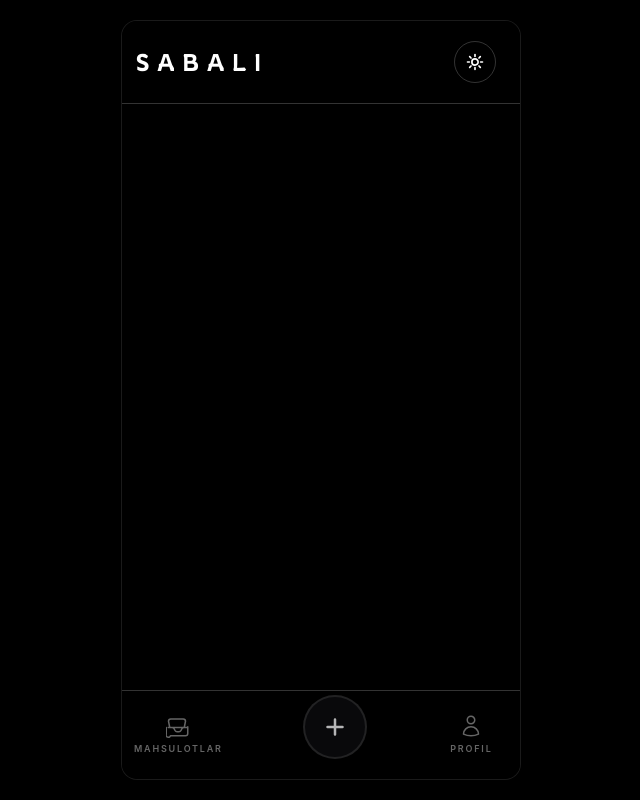
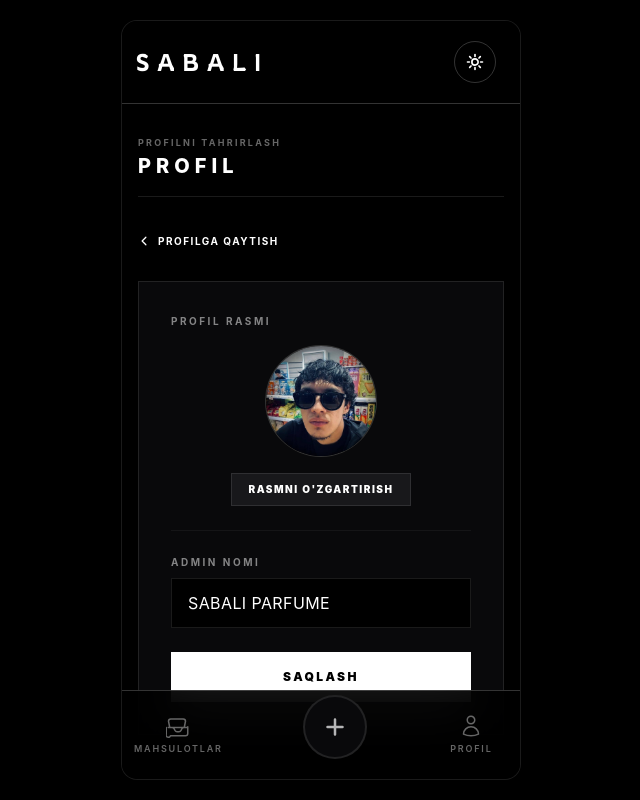
Before and after one commit to M-Ibrokhiiim/Sabali-parfume---ADMIN, a Nuxt app in the folder app/: page /profile-edit in a window 1280 px wide. Shown: the whole page, without its empty margins (319-959 px from the left). Built offline with nearby package versions, Linux system fonts and the light colour scheme; no server answers.

Commit message:
Profile editing page is implemented

```diff
--- a/app/app/composables/useStore.ts
+++ b/app/app/composables/useStore.ts
@@ -162,7 +162,15 @@ const TRANSLATIONS = {
     dbCacheReset: 'Ma\'lumotlar ombori keshini tozalash',
     dbCacheDesc: 'Standart namunalarni tiklash va LocalStorage-ni tozalash',
     wipeCache: 'Keshni tozalash',
-    confirmWipe: 'KESHNI TOZALASH VA BARCHA NAMUNALARNI TIKLASHNI HOHLAYSIZMI?'
+    confirmWipe: 'KESHNI TOZALASH VA BARCHA NAMUNALARNI TIKLASHNI HOHLAYSIZMI?',
+    editProfile: "O'zgartirish",
+    editProfileTitle: "Profilni tahrirlash",
+    adminNameLabel: "Admin nomi",
+    profilePicLabel: "Profil rasmi",
+    btnSave: "SAQLASH",
+    backToProfile: "Profilga qaytish",
+    changePhoto: "Rasmni o'zgartirish",
+    defaultPhoto: "Standart rasm"
   },
   ru: {
     // Nav
@@ -250,7 +258,15 @@ const TRANSLATIONS = {
     dbCacheReset: 'Сброс кэша базы данных',
     dbCacheDesc: 'Восстановить макеты и очистить LocalStorage',
     wipeCache: 'Очистить кэш',
-    confirmWipe: 'ВЫ УВЕРЕНЫ, ЧТО ХОТИТЕ ОЧИСТИТЬ КЭШ И ВОССТАНОВИТЬ ВСЕ МАКЕТЫ?'
+    confirmWipe: 'ВЫ УВЕРЕНЫ, ЧТО ХОТИТЕ ОЧИСТИТЬ КЭШ И ВОССТАНОВИТЬ ВСЕ МАКЕТЫ?',
+    editProfile: "Изменить",
+    editProfileTitle: "Редактировать профиль",
+    adminNameLabel: "Имя админа",
+    profilePicLabel: "Фото профиля",
+    btnSave: "СОХРАНИТЬ",
+    backToProfile: "Вернуться в профиль",
+    changePhoto: "Изменить фото",
+    defaultPhoto: "Стандартное фото"
   }
 }
 
@@ -264,6 +280,10 @@ export const useStore = () => {
   // Localization state
   const locale = useState<'uz' | 'ru'>('sabali-locale', () => 'uz')
 
+  // Admin Profile state
+  const adminName = useState<string>('sabali-admin-name', () => 'SABALI PARFUME')
+  const adminPic = useState<string | null>('sabali-admin-pic', () => null)
+
   // Check if we are running in the browser
   const isBrowser = typeof window !== 'undefined'
 
@@ -275,6 +295,19 @@ export const useStore = () => {
   // Initialize store from localStorage on client-side
   const initStore = () => {
     if (!isBrowser) return
+
+    // Load admin profile details
+    const savedAdminName = localStorage.getItem('sabali_admin_name')
+    if (savedAdminName) {
+      adminName.value = savedAdminName
+    } else {
+      adminName.value = 'SABALI PARFUME'
+    }
+
+    const savedAdminPic = localStorage.getItem('sabali_admin_pic')
+    if (savedAdminPic) {
+      adminPic.value = savedAdminPic
+    }
 
     // Load theme
     const savedTheme = localStorage.getItem('sabali_theme')
@@ -488,6 +521,19 @@ export const useStore = () => {
     }
   }
 
+  const updateAdminProfile = (name: string, pic: string | null) => {
+    adminName.value = name
+    adminPic.value = pic
+    if (isBrowser) {
+      localStorage.setItem('sabali_admin_name', name)
+      if (pic) {
+        localStorage.setItem('sabali_admin_pic', pic)
+      } else {
+        localStorage.removeItem('sabali_admin_pic')
+      }
+    }
+  }
+
   return {
     products,
     loading,
@@ -503,6 +549,9 @@ export const useStore = () => {
     deleteProduct,
     updateApiBaseUrl,
     toggleTheme,
-    setLocale
+    setLocale,
+    adminName,
+    adminPic,
+    updateAdminProfile
   }
 }
--- /dev/null
+++ b/app/app/pages/profile-edit.vue
@@ -0,0 +1,177 @@
+<template>
+  <div class="space-y-8 animate-fade-in pb-12">
+    <!-- Header -->
+    <div class="space-y-1 border-b pb-4 transition-colors duration-500" :class="store.isDarkMode.value ? 'border-white/10' : 'border-black/10'">
+      <span
+        class="text-[9px] uppercase tracking-[0.25em] font-bold transition-colors duration-500"
+        :class="store.isDarkMode.value ? 'text-white/40' : 'text-black/40'"
+      >{{ store.t('editProfileTitle') }}</span>
+      <h2
+        class="text-xl uppercase tracking-[0.25em] font-extrabold transition-colors duration-500"
+        :class="store.isDarkMode.value ? 'text-white' : 'text-black'"
+      >
+        {{ store.t('navProfile') }}
+      </h2>
+    </div>
+
+    <!-- Back to Profile Link -->
+    <NuxtLink
+      to="/profile"
+      class="inline-flex items-center gap-2 text-[10px] uppercase tracking-[0.15em] font-bold hover:underline"
+      :class="store.isDarkMode.value ? 'text-white' : 'text-black'"
+    >
+      <svg xmlns="http://www.w3.org/2000/svg" fill="none" viewBox="0 0 24 24" stroke-width="2.5" stroke="currentColor" class="w-3 h-3">
+        <path stroke-linecap="round" stroke-linejoin="round" d="M15.75 19.5 8.25 12l7.5-7.5" />
+      </svg>
+      {{ store.t('backToProfile') }}
+    </NuxtLink>
+
+    <!-- Editing Card -->
+    <div
+      class="border p-8 space-y-6 transition-all duration-500 max-w-xl mx-auto w-full"
+      :class="store.isDarkMode.value ? 'bg-zinc-950 border-white/10' : 'bg-white border-black/10'"
+    >
+      <!-- Avatar Section -->
+      <div class="flex flex-col items-center gap-4 border-b pb-6" :class="store.isDarkMode.value ? 'border-white/5' : 'border-black/5'">
+        <label
+          class="block text-[10px] uppercase tracking-[0.25em] font-bold self-start transition-colors duration-500"
+          :class="store.isDarkMode.value ? 'text-white/50' : 'text-black/50'"
+        >
+          {{ store.t('profilePicLabel') }}
+        </label>
+
+        <!-- Circular Preview -->
+        <div
+          class="w-28 h-28 rounded-full overflow-hidden border flex items-center justify-center transition-all duration-500 relative group"
+          :class="store.isDarkMode.value ? 'border-white/20 bg-black' : 'border-black/20 bg-zinc-100'"
+        >
+          <img :src="tempPic || ProfilePic" class="w-full h-full object-cover" />
+        </div>
+
+        <!-- Buttons to upload or reset -->
+        <div class="flex gap-2">
+          <!-- Hidden Input -->
+          <input
+            type="file"
+            accept="image/*"
+            class="hidden"
+            ref="fileInput"
+            @change="handlePhotoUpload"
+          />
+          <button
+            type="button"
+            @click="triggerFileInput"
+            class="px-4 py-2 text-[10px] font-black uppercase tracking-[0.15em] border transition-all duration-300 rounded-none cursor-pointer"
+            :class="store.isDarkMode.value
+              ? 'bg-zinc-900 border-white/10 text-white hover:bg-white hover:text-black hover:border-white'
+              : 'bg-zinc-50 border-black/10 text-black hover:bg-black hover:text-white hover:border-black'"
+          >
+            {{ store.t('changePhoto') }}
+          </button>
+          <button
+            v-if="tempPic"
+            type="button"
+            @click="resetToDefault"
+            class="px-4 py-2 text-[10px] font-black uppercase tracking-[0.15em] border border-red-500/20 text-red-500 hover:bg-red-500 hover:text-white hover:border-red-500 transition-all duration-300 rounded-none cursor-pointer"
+          >
+            {{ store.t('defaultPhoto') }}
+          </button>
+        </div>
+      </div>
+
+      <!-- Name Section -->
+      <div class="space-y-2">
+        <label
+          class="block text-[10px] uppercase tracking-[0.25em] font-bold transition-colors duration-500"
+          :class="store.isDarkMode.value ? 'text-white/50' : 'text-black/50'"
+        >
+          {{ store.t('adminNameLabel') }}
+        </label>
+        <input
+          v-model="tempName"
+          type="text"
+          class="w-full border px-4 py-3 text-base tracking-wide focus:outline-none transition-all duration-500 rounded-none uppercase"
+          :class="store.isDarkMode.value
+            ? 'bg-black border-white/10 text-white focus:border-white'
+            : 'bg-zinc-50 border-black/10 text-black focus:border-black'"
+          required
+        />
+      </div>
+
+      <!-- Save Button -->
+      <button
+        @click="saveProfile"
+        class="w-full py-4 text-xs font-black uppercase tracking-[0.2em] border transition-all duration-300 rounded-none cursor-pointer"
+        :class="store.isDarkMode.value
+          ? 'bg-white text-black border-white hover:bg-black hover:text-white'
+          : 'bg-black text-white border-black hover:bg-white hover:text-black'"
+      >
+        {{ store.t('btnSave') }}
+      </button>
+    </div>
+  </div>
+</template>
+
+<script setup>
+import { ref, onMounted } from 'vue'
+import { useRouter } from 'vue-router'
+import { useStore } from '~/composables/useStore'
+import ProfilePic from "../assets/pic/AccountPic.png"
+
+const store = useStore()
+const router = useRouter()
+
+const tempName = ref('SABALI PARFUME')
+const tempPic = ref(null)
+const fileInput = ref(null)
+
+onMounted(() => {
+  store.initStore()
+  tempName.value = store.adminName.value || 'SABALI PARFUME'
+  tempPic.value = store.adminPic.value || null
+})
+
+const triggerFileInput = () => {
+  if (fileInput.value) {
+    fileInput.value.click()
+  }
+}
+
+const handlePhotoUpload = (event) => {
+  const file = event.target.files[0]
+  if (!file) return
+
+  const reader = new FileReader()
+  reader.onload = (e) => {
+    tempPic.value = e.target.result
+  }
+  reader.readAsDataURL(file)
+}
+
+const resetToDefault = () => {
+  tempPic.value = null
+}
+
+const saveProfile = () => {
+  const finalName = tempName.value.trim().toUpperCase() || 'SABALI PARFUME'
+  store.updateAdminProfile(finalName, tempPic.value)
+  router.push('/profile')
+}
+</script>
+
+<style scoped>
+@keyframes fadeIn {
+  from {
+    opacity: 0;
+    transform: translateY(10px);
+  }
+  to {
+    opacity: 1;
+    transform: translateY(0);
+  }
+}
+
+.animate-fade-in {
+  animation: fadeIn 0.4s ease-out forwards;
+}
+</style>
--- a/app/app/pages/profile.vue
+++ b/app/app/pages/profile.vue
@@ -21,10 +21,10 @@
     >
       <!-- Monochrome Branding Avatar -->
       <div
-        class="w-24 h-24 md:w-28 md:h-28 rounded-full overflow-hidden border flex items-center justify-center transition-all duration-500"
+        class="w-30 h-30 md:w-28 md:h-28 rounded-full overflow-hidden border flex items-center justify-center transition-all duration-500"
         :class="store.isDarkMode.value ? 'border-white/20 bg-black' : 'border-black/20 bg-zinc-100'"
       >
-        <img :src="ProfilePic" class="w-full h-full object-cover" />
+        <img :src="store.adminPic.value || ProfilePic" class="w-full h-full object-cover" />
       </div>
 
       <!-- User Name -->
@@ -32,26 +32,18 @@
         class="text-base uppercase tracking-[0.15em] font-extrabold transition-colors duration-500"
         :class="store.isDarkMode.value ? 'text-white' : 'text-black'"
       >
-        SabAli Admin
+        {{ store.adminName.value }}
       </h3>
-
-      <!-- Description / Role -->
-      <span
-        class="text-[9px] uppercase tracking-[0.2em] font-black border px-3 py-1 transition-all duration-500"
-        :class="store.isDarkMode.value ? 'border-white bg-white text-black' : 'border-black bg-black text-white'"
+      <!-- Edit Button -->
+      <NuxtLink
+        to="/profile-edit"
+        class="px-5 py-2 text-xs font-black uppercase tracking-[0.15em] border transition-all duration-300 rounded-none inline-block mt-2"
+        :class="store.isDarkMode.value
+          ? 'bg-white text-black border-white hover:bg-black hover:text-white'
+          : 'bg-black text-white border-black hover:bg-white hover:text-black'"
       >
-        {{ store.t('owner') }}
-      </span>
-
-      <!-- Additional Information -->
-      <div class="space-y-1">
-        <p class="text-[9px] uppercase tracking-[0.25em] font-bold" :class="store.isDarkMode.value ? 'text-white/40' : 'text-black/40'">
-          {{ store.t('authorizedAccount') }}
-        </p>
-        <p class="text-xs font-light" :class="store.isDarkMode.value ? 'text-white/50' : 'text-black/50'">
-          admin@sabali-parfums.com
-        </p>
-      </div>
+        {{ store.t('editProfile') }}
+      </NuxtLink>
     </div>
 
     <!-- CATEGORY DISTRIBUTION METRICS -->
```
